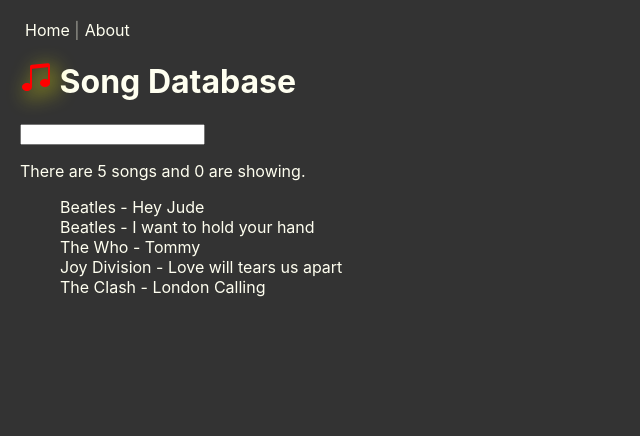
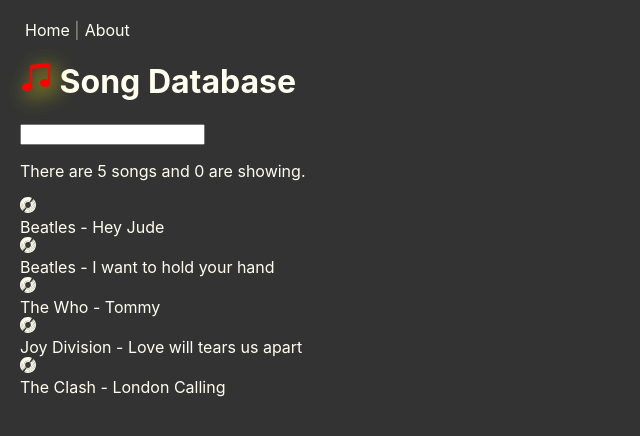
Before and after one commit to Pierluigi10/songdatabase, a React (Create React App) app: page / in a window 1280 px wide. Shown: the top 436 px of the page, without its empty margins (0-640 px from the left). Built offline with nearby package versions, Linux system fonts and the light colour scheme.

Commit message:
change code if app,js  to put Discogs Icons

```diff
--- a/src/App.js
+++ b/src/App.js
@@ -4,7 +4,7 @@
 import { Switch, Route, Link } from "react-router-dom";
 import About from "./components/about";
 import { BsMusicNoteBeamed } from "react-icons/bs";
-import { SiDiscogs} from "react-icons/si";
+import { SiDiscogs } from "react-icons/si";
 
 function App() {
   const [searchText, setSearchtext] = useState("");
@@ -49,7 +49,7 @@
             There are {songs.length} songs and{" "}
             {songs.filter((song) => song.showDescription).length} are showing.
           </p>
-          <ul className="list">
+          <div className="list">
             {songs.map((song, index) => {
               return (
                 <>
@@ -59,21 +59,20 @@
                     song.name
                       .toLowerCase()
                       .includes(searchText.toLowerCase())) && (
-                    <li>
-                      <span onClick={() => toggleDescription(index)}>
+                    <>
+                      <SiDiscogs className="discogs" />
+                      <div onClick={() => toggleDescription(index)}>
                         {song.author} - {song.name}
-                      </span>
-                      {song.showDescription && (
-                        <ul>
-                          <li>{song.description}</li>
-                        </ul>
-                      )}
-                    </li>
+
+                      {song.showDescription && <div>{song.description}</div>}
+
+                      </div>
+                    </>
                   )}
                 </>
               );
             })}
-          </ul>
+          </div>
         </Route>
       </Switch>
     </div>
```
